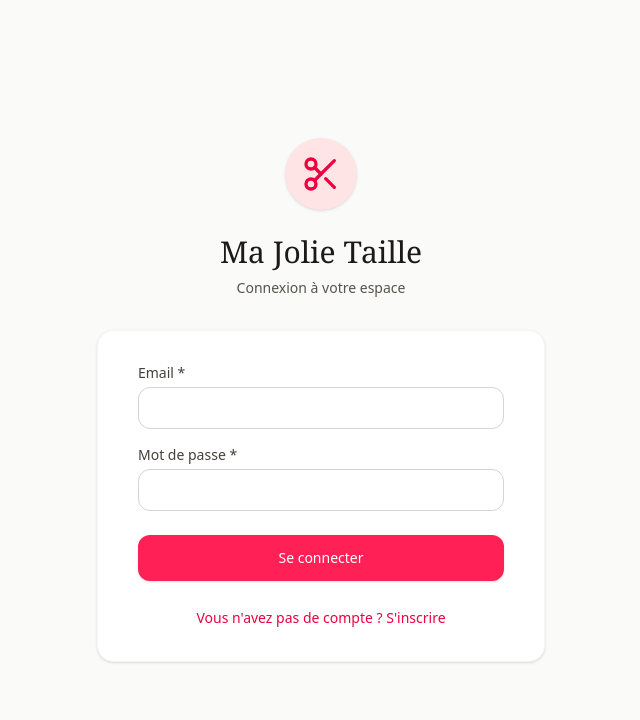
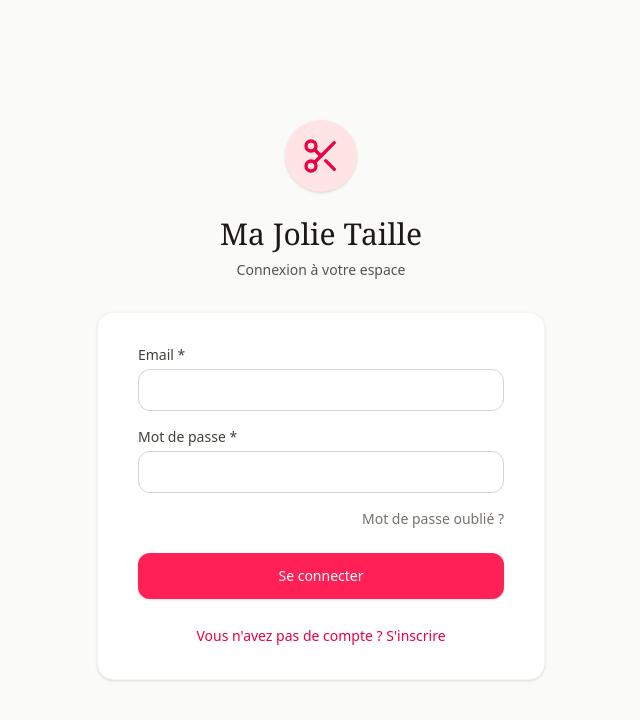
Before and after one commit to romaindnd89-cmd/Majolietaille, a React (Vite) app: page /login in a window 1280 px wide. Shown: the top 720 px of the page, without its empty margins (319-959 px from the left). Built offline with nearby package versions, Linux system fonts and the light colour scheme; no server answers.

Commit message:
feat: Add password reset functionality
Introduces a password reset flow for users and administrators. Users can now request a password reset email from the login page, and administrators can trigger a reset for any client.

```diff
--- a/src/pages/AdminDashboard.tsx
+++ b/src/pages/AdminDashboard.tsx
@@ -122,8 +122,9 @@ export function AdminDashboard() {
       await sendPasswordResetEmail(auth, email);
       setResetEmailSent(true);
       setTimeout(() => setResetEmailSent(false), 3000);
-    } catch (error) {
+    } catch (error: any) {
       console.error("Error sending reset email:", error);
+      alert("Erreur lors de l'envoi de l'email : " + error.message);
     }
   };
 
--- a/src/pages/Login.tsx
+++ b/src/pages/Login.tsx
@@ -9,7 +9,8 @@ export function Login() {
   const navigate = useNavigate();
   const [loading, setLoading] = useState(false);
   const [error, setError] = useState('');
-  const [mode, setMode] = useState<'login' | 'register'>('login');
+  const [mode, setMode] = useState<'login' | 'register' | 'forgot_password'>('login');
+  const [resetSent, setResetSent] = useState(false);
 
   // Form fields
   const [email, setEmail] = useState('');
@@ -32,8 +33,20 @@ export function Login() {
     e.preventDefault();
     setLoading(true);
     setError('');
+    setResetSent(false);
 
     try {
+      if (mode === 'forgot_password') {
+        if (!email) {
+          throw new Error('Veuillez entrer votre adresse email.');
+        }
+        const { sendPasswordResetEmail } = await import('firebase/auth');
+        await sendPasswordResetEmail(auth, email);
+        setResetSent(true);
+        setLoading(false);
+        return;
+      }
+
       if (mode === 'register') {
         if (!firstName || !lastName || !city) {
           throw new Error('Veuillez remplir tous les champs obligatoires.');
@@ -89,7 +102,7 @@ export function Login() {
           Ma Jolie Taille
         </h2>
         <p className="mt-2 text-center text-sm text-stone-600">
-          {mode === 'login' ? 'Connexion à votre espace' : 'Création de votre compte'}
+          {mode === 'login' ? 'Connexion à votre espace' : mode === 'register' ? 'Création de votre compte' : 'Réinitialisation du mot de passe'}
         </p>
       </div>
 
@@ -102,6 +115,23 @@ export function Login() {
             </div>
           )}
 
+          {resetSent && mode === 'forgot_password' ? (
+            <div className="text-center space-y-4">
+              <div className="bg-emerald-50 border border-emerald-200 text-emerald-700 px-4 py-3 rounded-xl text-sm">
+                Un e-mail de réinitialisation a été envoyé à <strong>{email}</strong>. Veuillez vérifier votre boîte de réception et vos courriers indésirables (spams).
+              </div>
+              <button
+                type="button"
+                onClick={() => {
+                  setMode('login');
+                  setResetSent(false);
+                }}
+                className="text-sm text-rose-600 hover:text-rose-500 font-medium"
+              >
+                Retour à la connexion
+              </button>
+            </div>
+          ) : (
             <form onSubmit={handleSubmit} className="space-y-4">
               {mode === 'register' && (
               <>
@@ -160,6 +190,7 @@ export function Login() {
               />
             </div>
 
+            {mode !== 'forgot_password' && (
               <div>
                 <label className="block text-sm font-medium text-stone-700 mb-1">Mot de passe *</label>
                 <input
@@ -170,15 +201,33 @@ export function Login() {
                   className="w-full px-3 py-2 border border-stone-300 rounded-xl focus:outline-none focus:ring-2 focus:ring-rose-500"
                 />
               </div>
+            )}
+
+            {mode === 'login' && (
+              <div className="flex justify-end">
+                <button
+                  type="button"
+                  onClick={() => {
+                    setMode('forgot_password');
+                    setError('');
+                    setResetSent(false);
+                  }}
+                  className="text-sm text-stone-500 hover:text-rose-600 font-medium"
+                >
+                  Mot de passe oublié ?
+                </button>
+              </div>
+            )}
 
             <button
               type="submit"
               disabled={loading}
               className="w-full flex justify-center py-3 px-4 border border-transparent rounded-xl shadow-sm text-sm font-medium text-white bg-rose-500 hover:bg-rose-600 focus:outline-none focus:ring-2 focus:ring-offset-2 focus:ring-rose-500 disabled:opacity-50 transition-colors mt-6"
             >
-              {loading ? 'Chargement...' : (mode === 'login' ? 'Se connecter' : 'Créer mon compte')}
+              {loading ? 'Chargement...' : mode === 'login' ? 'Se connecter' : mode === 'register' ? 'Créer mon compte' : 'Envoyer le lien'}
             </button>
           </form>
+          )}
 
           <div className="mt-6 text-center">
             <button
@@ -186,10 +235,11 @@ export function Login() {
               onClick={() => {
                 setMode(mode === 'login' ? 'register' : 'login');
                 setError('');
+                setResetSent(false);
               }}
               className="text-sm text-rose-600 hover:text-rose-500 font-medium"
             >
-              {mode === 'login'
+              {mode === 'login' || mode === 'forgot_password'
                 ? "Vous n'avez pas de compte ? S'inscrire"
                 : "Vous avez déjà un compte ? Se connecter"}
             </button>
```
Lines whose indentation alone changed are shown as unchanged.
